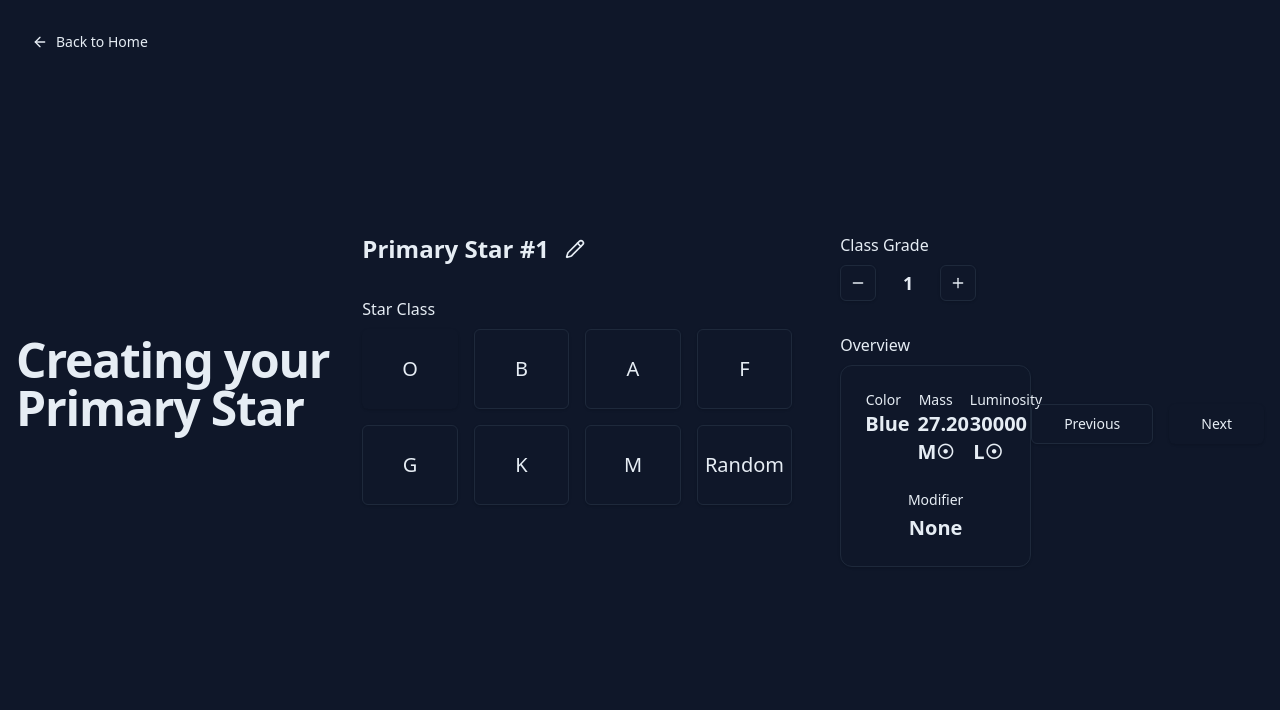
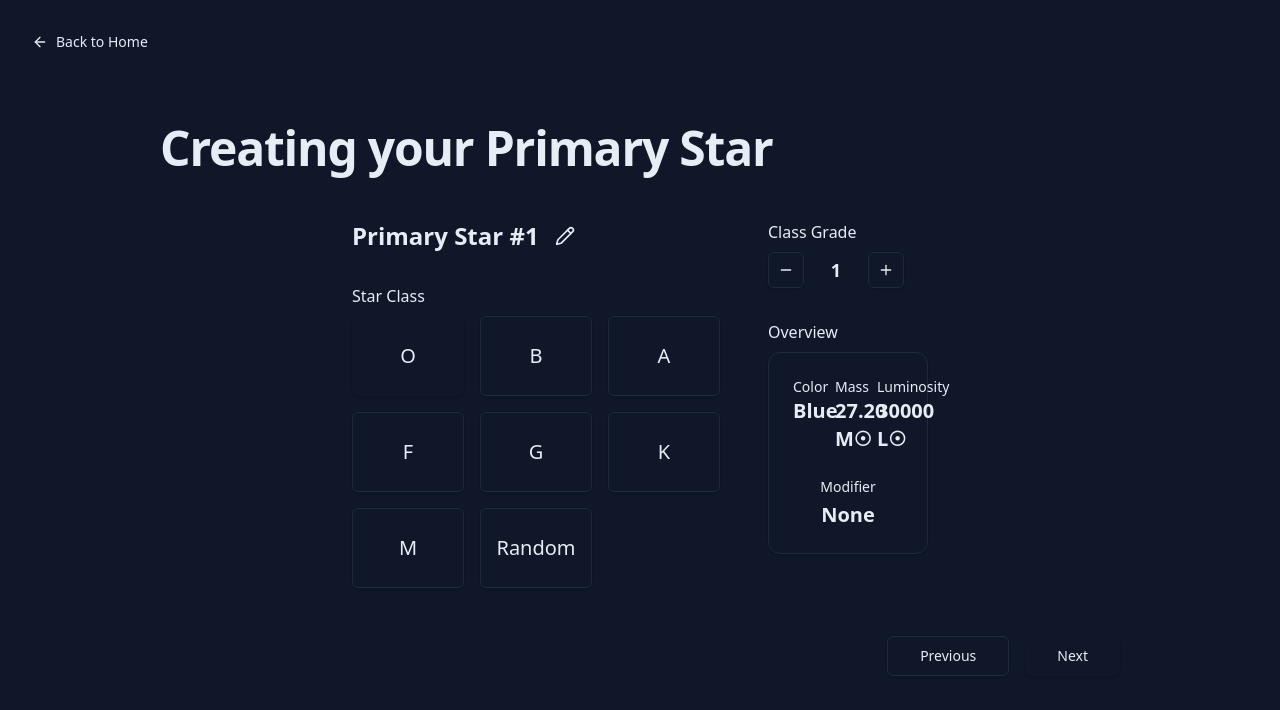
Before and after one commit to StevenTiu22/mneme-world-generator-pwa, a React (Vite) app: page /create-new/custom in a window 1280 px wide. Shown: the top 710 px of the page. Built offline with nearby package versions, Linux system fonts and the light colour scheme.

Commit message:
Resized the layout

```diff
--- a/src/components/layout/centered-layout.tsx
+++ b/src/components/layout/centered-layout.tsx
@@ -3,9 +3,7 @@ import { ArrowLeft } from "lucide-react";
 
 export function CenteredLayout() {
   return (
-    // 1. The root container is now a 'relative' positioning context.
     <div className="relative min-h-screen bg-background">
-      {/* 2. The "Back" link is positioned absolutely within the root container. */}
       <Link
         to="/"
         className="absolute top-8 left-8 z-10 inline-flex items-center text-sm font-medium text-muted-foreground transition-colors hover:text-foreground"
@@ -14,7 +12,6 @@ export function CenteredLayout() {
         Back to Home
       </Link>
 
-      {/* 3. The main content area remains a centered flex container, ignoring the absolute link. */}
       <div className="min-h-screen flex items-center justify-center p-4">
         <Outlet />
       </div>
--- a/src/pages/CreatePrimaryStar.tsx
+++ b/src/pages/CreatePrimaryStar.tsx
@@ -5,16 +5,14 @@ import { Card } from "@/components/ui/card";
 import { Label } from "@/components/ui/label";
 import { Pencil, Minus, Plus } from "lucide-react";
 
-// --- Data and Types ---
+// --- Data and Types (No changes needed here) ---
 const STAR_CLASSES = ["O", "B", "A", "F", "G", "K", "M"] as const;
 type StarClass = (typeof STAR_CLASSES)[number];
-
 interface StarData {
   color: string;
   mass: number;
   luminosity: number;
 }
-
 const STAR_DATA_MAP: Record<StarClass, StarData> = {
   O: { color: "Blue", mass: 27.2, luminosity: 30000 },
   B: { color: "Blue-White", mass: 10.5, luminosity: 10000 },
@@ -32,9 +30,10 @@ export function CreatePrimaryStar() {
   const [selectedClass, setSelectedClass] = useState<StarClass>("O");
   const [classGrade, setClassGrade] = useState(1);
 
-  const overviewData = useMemo(() => {
-    return STAR_DATA_MAP[selectedClass];
-  }, [selectedClass]);
+  const overviewData = useMemo(
+    () => STAR_DATA_MAP[selectedClass],
+    [selectedClass]
+  );
 
   const handleRandom = () => {
     const randomClass =
@@ -43,12 +42,18 @@ export function CreatePrimaryStar() {
     setClassGrade(Math.floor(Math.random() * 10));
   };
 
+  // This component now grows to fill the space provided by the layout
   return (
-    <>
-      <h1 className="text-4xl md:text-5xl font-bold tracking-tight mb-8">
+    <div className="flex flex-col flex-grow px-36">
+      {/* 1. Header Section */}
+      <div>
+        <h1 className="text-4xl md:text-5xl font-bold tracking-tight">
           Creating your Primary Star
         </h1>
+      </div>
 
+      {/* 2. Middle Section (grows to fill available space) */}
+      <div className="px-48 py-12">
         <div className="grid grid-cols-1 lg:grid-cols-3 gap-12">
           {/* Left Column: Inputs */}
           <div className="lg:col-span-2 space-y-8">
@@ -56,11 +61,9 @@ export function CreatePrimaryStar() {
               <h2 className="text-2xl font-semibold">{starName}</h2>
               <Pencil className="h-5 w-5 text-muted-foreground cursor-pointer" />
             </div>
-
-          {/* Star Class Selection */}
             <div>
               <Label className="text-base">Star Class</Label>
-            <div className="grid grid-cols-2 sm:grid-cols-4 gap-4 mt-2">
+              <div className="grid grid-cols-3 sm:grid-cols-3 gap-4 mt-2">
                 {[...STAR_CLASSES, "Random"].map((item) => (
                   <Button
                     key={item}
@@ -85,7 +88,6 @@ export function CreatePrimaryStar() {
 
           {/* Right Column: Overview */}
           <div className="space-y-8">
-          {/* Class Grade */}
             <div>
               <Label className="text-base">Class Grade</Label>
               <div className="flex items-center gap-4 mt-2">
@@ -108,8 +110,6 @@ export function CreatePrimaryStar() {
                 </Button>
               </div>
             </div>
-
-          {/* Overview Card */}
             <div>
               <Label className="text-base">Overview</Label>
               <Card className="mt-2 p-6 space-y-6">
@@ -141,14 +141,17 @@ export function CreatePrimaryStar() {
             </div>
           </div>
         </div>
+      </div>
 
-      {/* Navigation */}
-      <div className="flex justify-end gap-4 mt-12">
+      {/* 3. Footer Section */}
+      <div>
+        <div className="flex justify-end gap-4">
           <Button variant="outline" size="lg" onClick={() => navigate(-1)}>
             Previous
           </Button>
           <Button size="lg">Next</Button>
         </div>
-    </>
+      </div>
+    </div>
   );
 }
```
Lines whose indentation alone changed are shown as unchanged.
